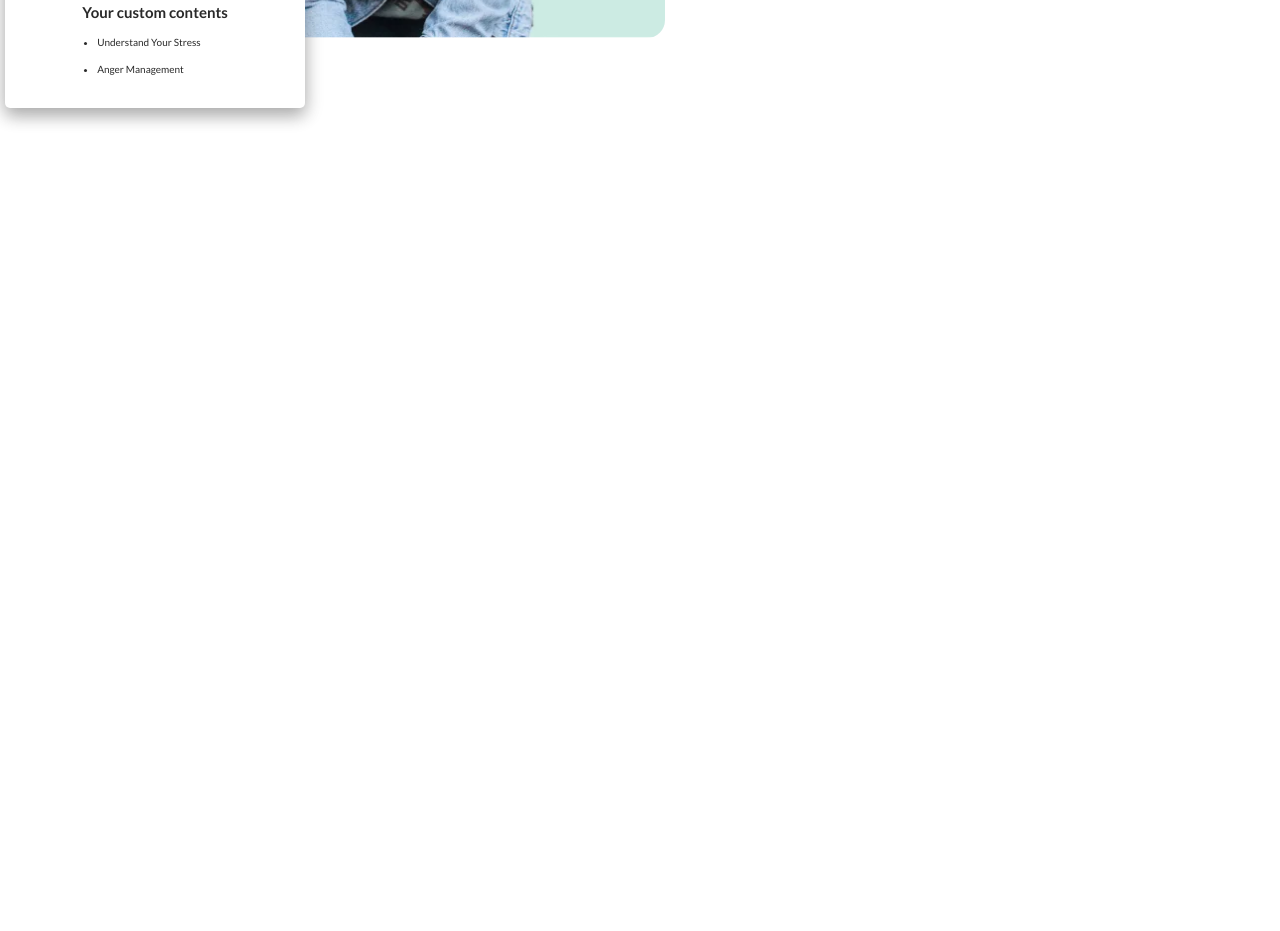
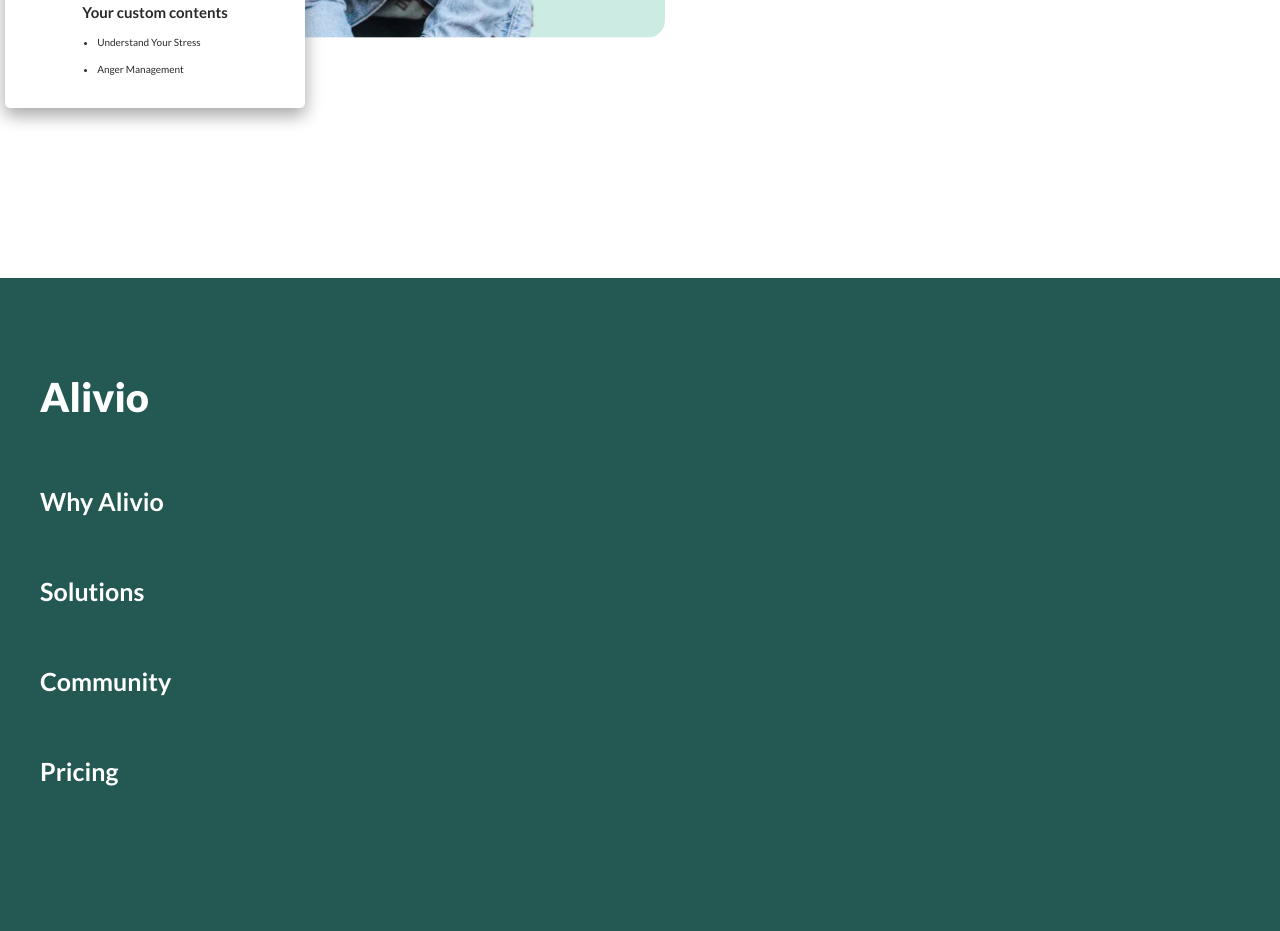
Before and after one commit to LeonidZhukovets/Alivio, a plain HTML site: page index.html in a window 1280 px wide. Shown: the part 4205-5136 px from the top of the page. Before the commit the page ends 4483 px from the top, so only its background shows below. Drawn offline with Linux system fonts and the light colour scheme.

Commit message:
feet: add footer(pricing section)

```diff
--- a/index.css
+++ b/index.css
@@ -7,3 +7,4 @@
 @import url('styles/success.css');
 @import url('styles/product.css');
 @import url('styles/person-card.css');
+@import url('styles/pricing.css');
--- a/index.html
+++ b/index.html
@@ -23,16 +23,16 @@
             <nav aria-label="navigation" class="header__nav">
                 <ul aria-label="navigation list" class="header__nav-list">
                     <li class="header__nav-item">
-                        <a class="header__nav-link" href="#">Why Alivio</a>
+                        <a class="header__nav-link" href="#hero-id">Why Alivio</a>
                     </li>
                     <li class="header__nav-item">
-                        <a class="header__nav-link" href="#">Solutions</a>
+                        <a class="header__nav-link" href="#about-id">Solutions</a>
                     </li>
                     <li class="header__nav-item">
-                        <a class="header__nav-link" href="#">Community</a>
+                        <a class="header__nav-link" href="#success-id">Community</a>
                     </li>
                     <li class="header__nav-item">
-                        <a class="header__nav-link" href="#">Pricing</a>
+                        <a class="header__nav-link" href="#product-id">Pricing</a>
                     </li>
                 </ul>
             </nav>
@@ -45,7 +45,7 @@
     </div>
 </header>
 <main>
-    <section aria-label="hero section" class="hero">
+    <section aria-label="hero section" class="hero" id="hero-id">
         <div class="container">
             <div class="hero__content">
                 <h1 class="hero__title">Be aware, Manage well.</h1>
@@ -55,7 +55,7 @@
             </div>
         </div>
     </section>
-    <section aria-label="about section" class="about">
+    <section aria-label="about section" class="about" id="about-id">
         <div class="container">
             <div class="about__content">
                 <h2 class="about__title">Understand & Release the stress in 3 steps</h2>
@@ -91,7 +91,7 @@
             </div>
         </div>
     </section>
-    <section aria-label="success section" class="success">
+    <section aria-label="success section" class="success" id="success-id">
         <div class="container">
             <div class="success__wrapper">
                 <div class="success__content">
@@ -109,7 +109,7 @@
             </div>
         </div>
     </section>
-    <section aria-label="product section" class="product" >
+    <section aria-label="product section" class="product" id="product-id">
         <div class="container">
             <div class="product__wrapper">
                 <div class="product__preview">
@@ -140,6 +140,28 @@
         </div>
     </section>
 </main>
-
+<footer class="pricing" aria-label="pricing section">
+    <div class="container">
+        <div class="pricing__content">
+            <h2 class="pricing__title">Alivio</h2>
+            <nav aria-label="navigation" class="pricing__nav">
+                <ul aria-label="navigation list" class="pricing__nav-list">
+                    <li class="pricing__nav-item">
+                        <a class="pricing__nav-link" href="#hero-id">Why Alivio</a>
+                    </li>
+                    <li class="pricing__nav-item">
+                        <a class="pricing__nav-link" href="#about-id">Solutions</a>
+                    </li>
+                    <li class="pricing__nav-item">
+                        <a class="pricing__nav-link" href="#success-id">Community</a>
+                    </li>
+                    <li class="pricing__nav-item">
+                        <a class="pricing__nav-link" href="#product-id">Pricing</a>
+                    </li>
+                </ul>
+            </nav>
+        </div>
+    </div>
+</footer>
 </body>
 </html>
--- /dev/null
+++ b/styles/pricing.css
@@ -0,0 +1,34 @@
+.pricing {
+    padding: 95px 0 145px;
+    background-color: var(--color-dark-green);
+}
+
+.pricing__content {
+    padding: 0 0 0 30px;
+    color: var(--color-white);
+}
+
+.pricing__title {
+    font-weight: 900;
+    font-size: 40px;
+}
+
+.pricing__nav {
+    margin: 65px 0 0 0;
+}
+
+.pricing__nav-list {
+    display: flex;
+    flex-direction: column;
+    justify-content: start;
+    align-items: start;
+    gap: 60px;
+}
+
+.pricing__nav-item {
+    font-weight: 600;
+    font-size: 25px;
+}
+
+.pricing__nav-link {
+}
```
